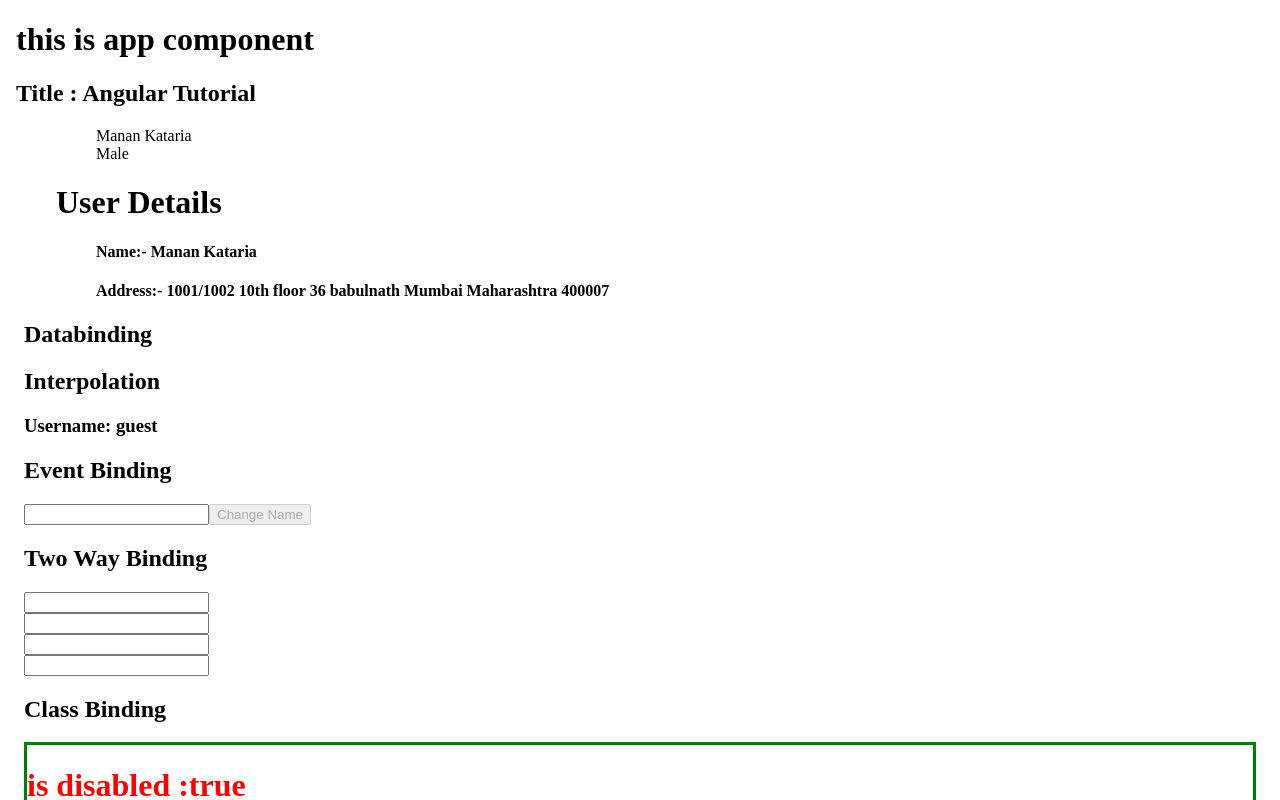
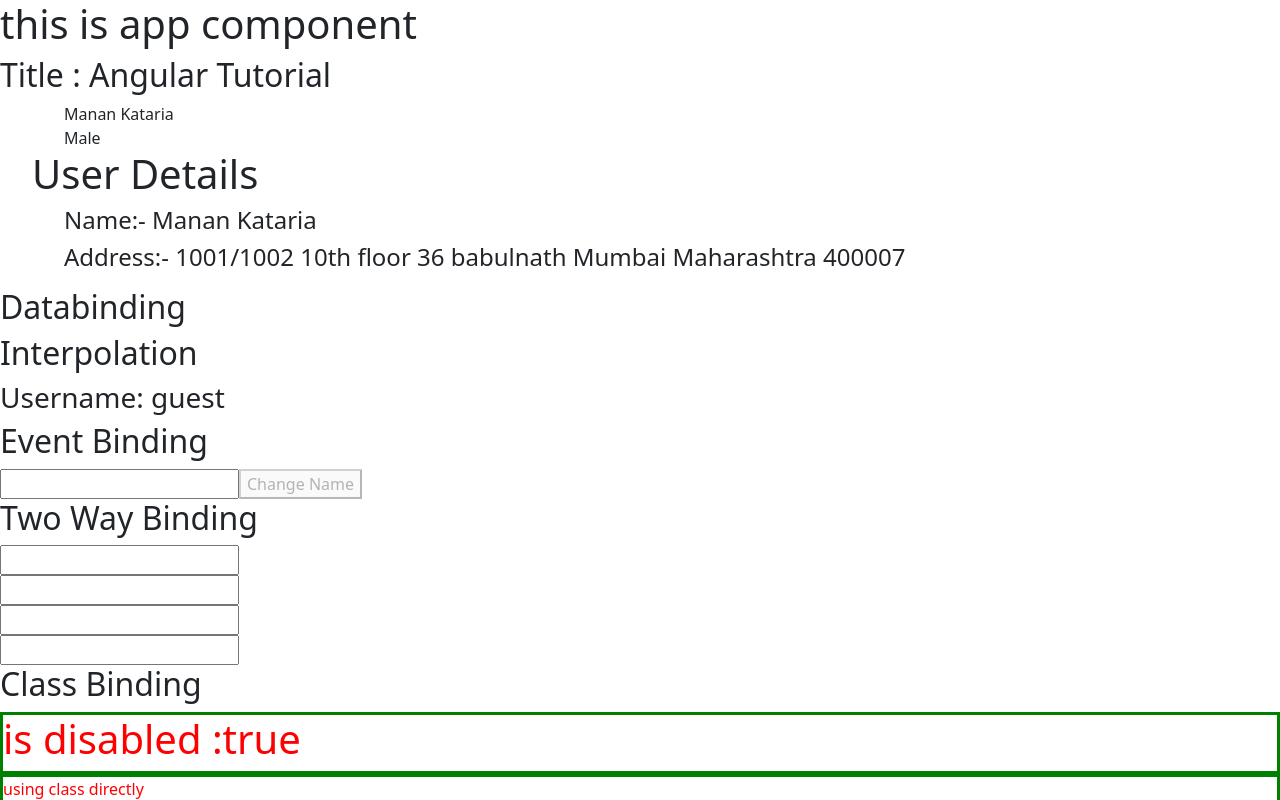
Before and after one commit to mananhiteshkataria/myapp, an Angular app: page / in a window 1280 px wide. Shown: the top 800 px of the page. Built offline with nearby package versions, Linux system fonts and the light colour scheme.

Commit message:
after install importing css into global css files

```diff
--- a/src/styles.css
+++ b/src/styles.css
@@ -1 +1,2 @@
 /* You can add global styles to this file, and also import other style files */
+@import url("~bootstrap/dist/css/bootstrap.css");
```
